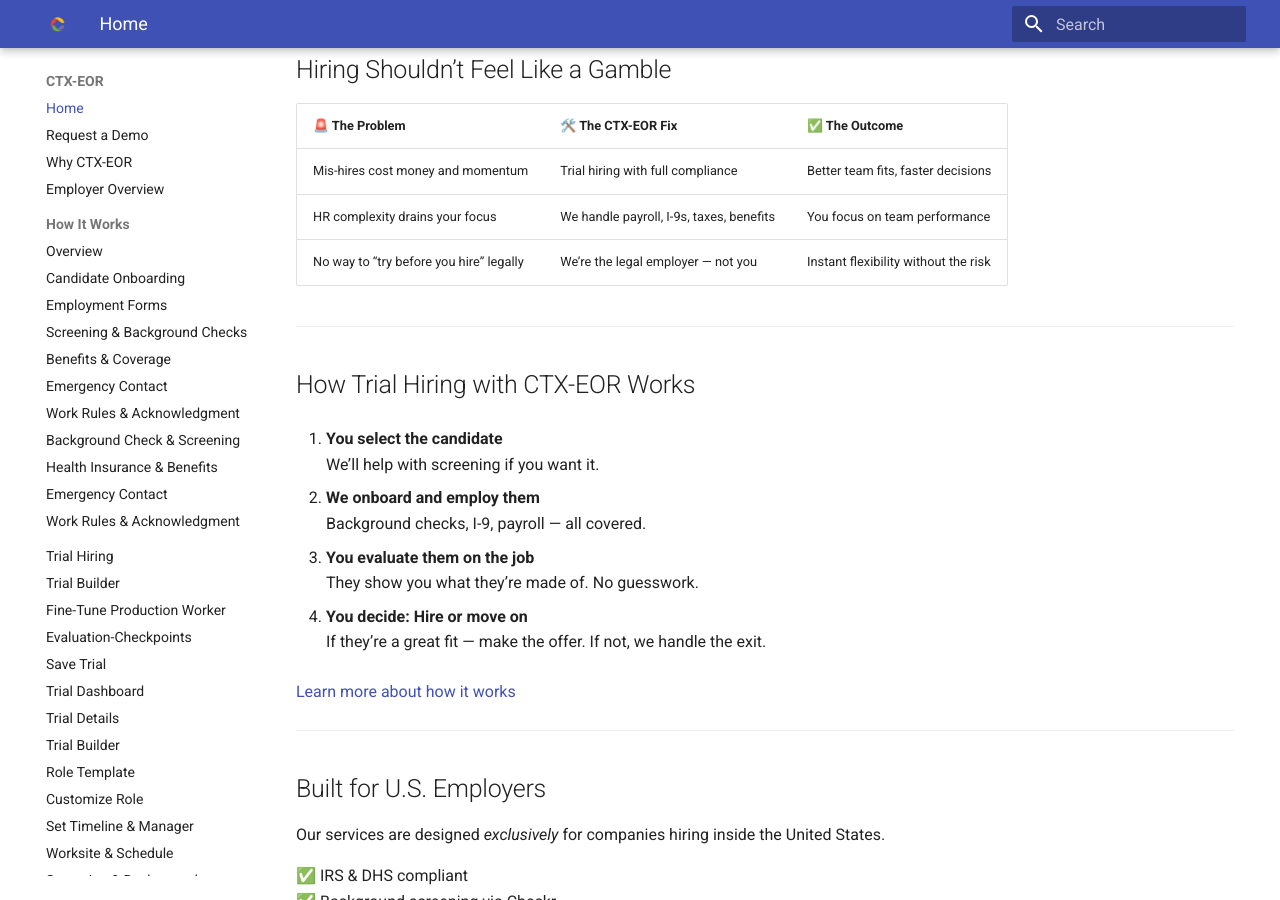
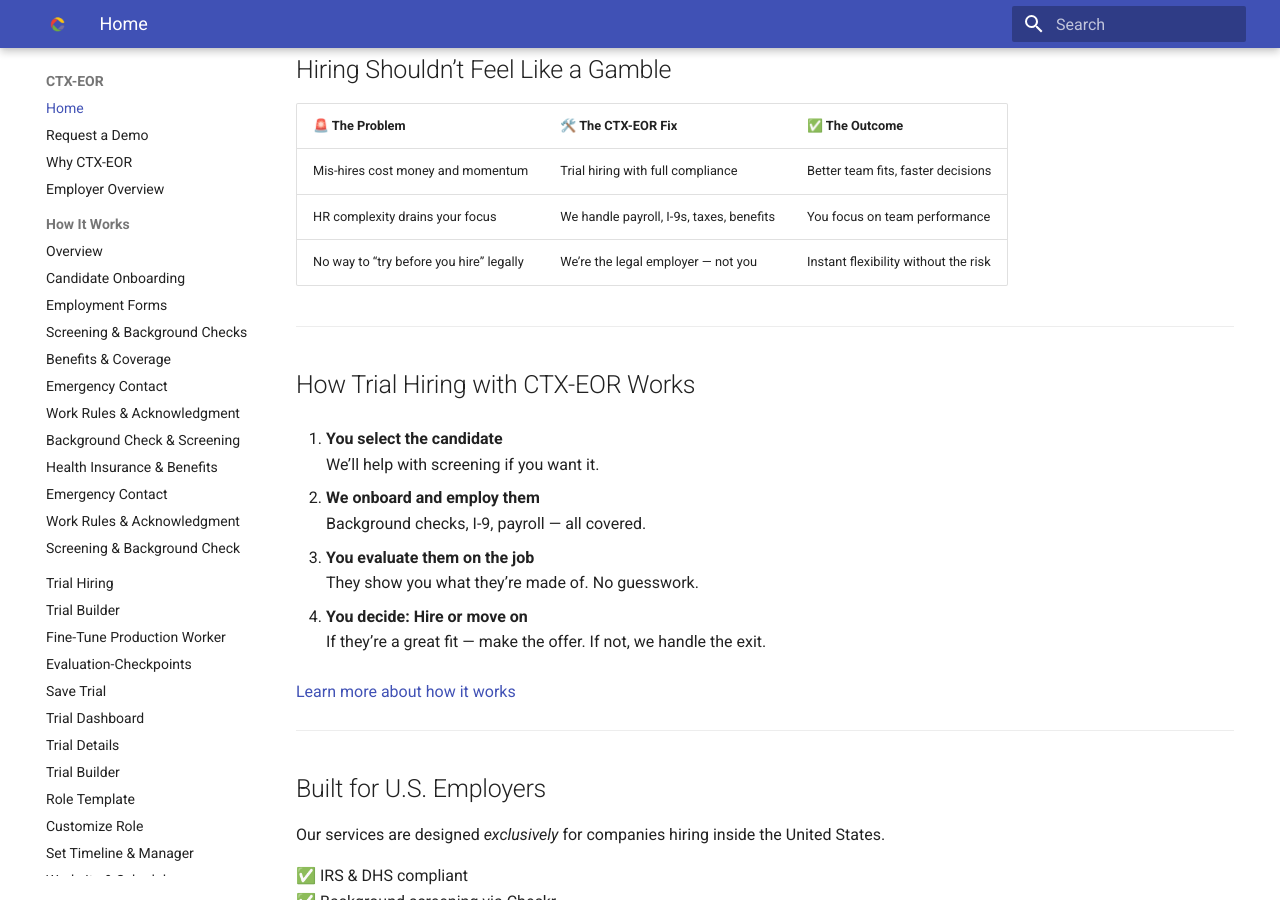
Before and after one commit to cirrusflyer275ds/ctx-eor-site, an MkDocs documentation site: the page built from docs/index.md, in a window 1280 px wide and 900 px high, scrolled down 312 px. Built offline with MkDocs 1.6.1 and Material for MkDocs 9.7.7, drawn with Linux system fonts in a browser that asks for light colours.

Commit message:
Update mkdocs.yml

```diff
--- a/mkdocs.yml
+++ b/mkdocs.yml
@@ -41,6 +41,7 @@
     - Health Insurance & Benefits: onboarding-step-9-benefits.md
     - Emergency Contact: onboarding-step-10-emergency-contact.md
     - Work Rules & Acknowledgment: onboarding-step-11-work-rules.md
+    - Screening & Background Check: onboarding-step-12-screening.md
   - Trial Hiring: trial-hiring.md
   - Trial Builder: trial-builder.md
   - Fine-Tune Production Worker: fine-tune-production-worker.md
```
